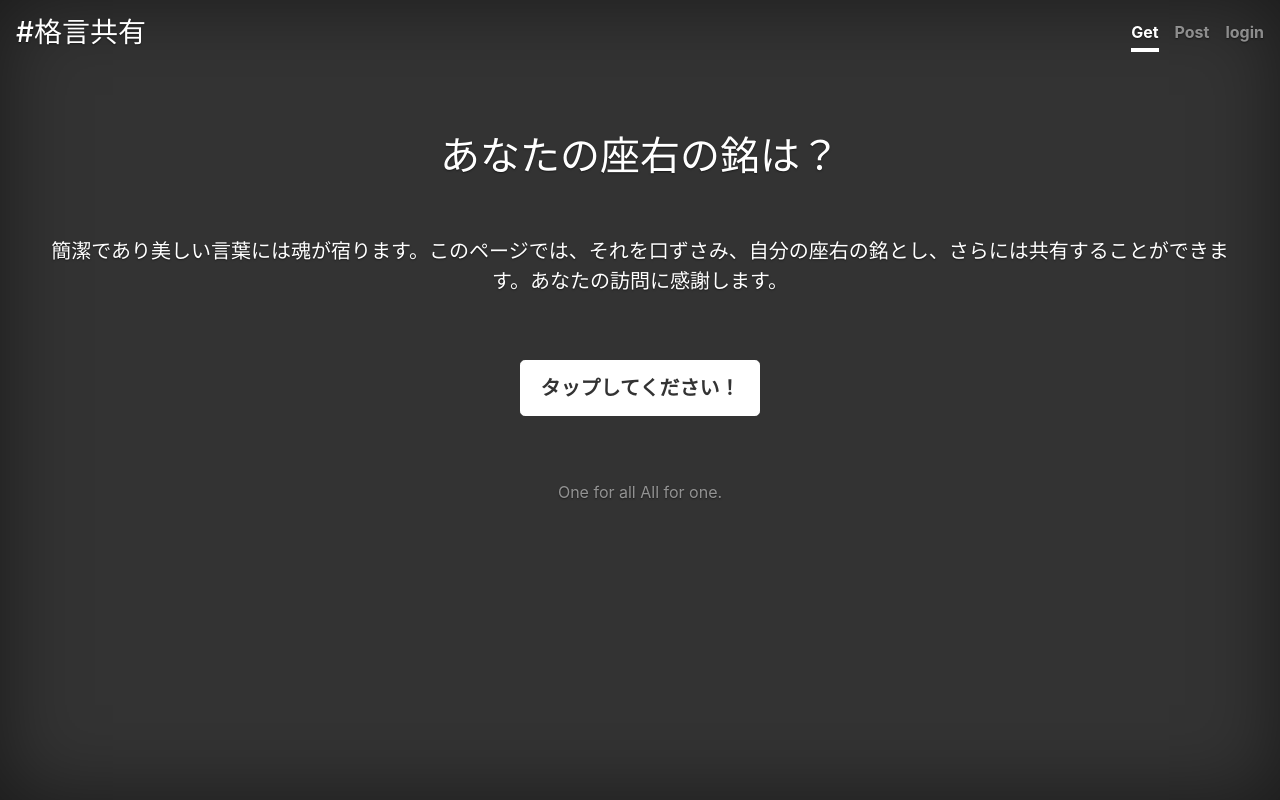
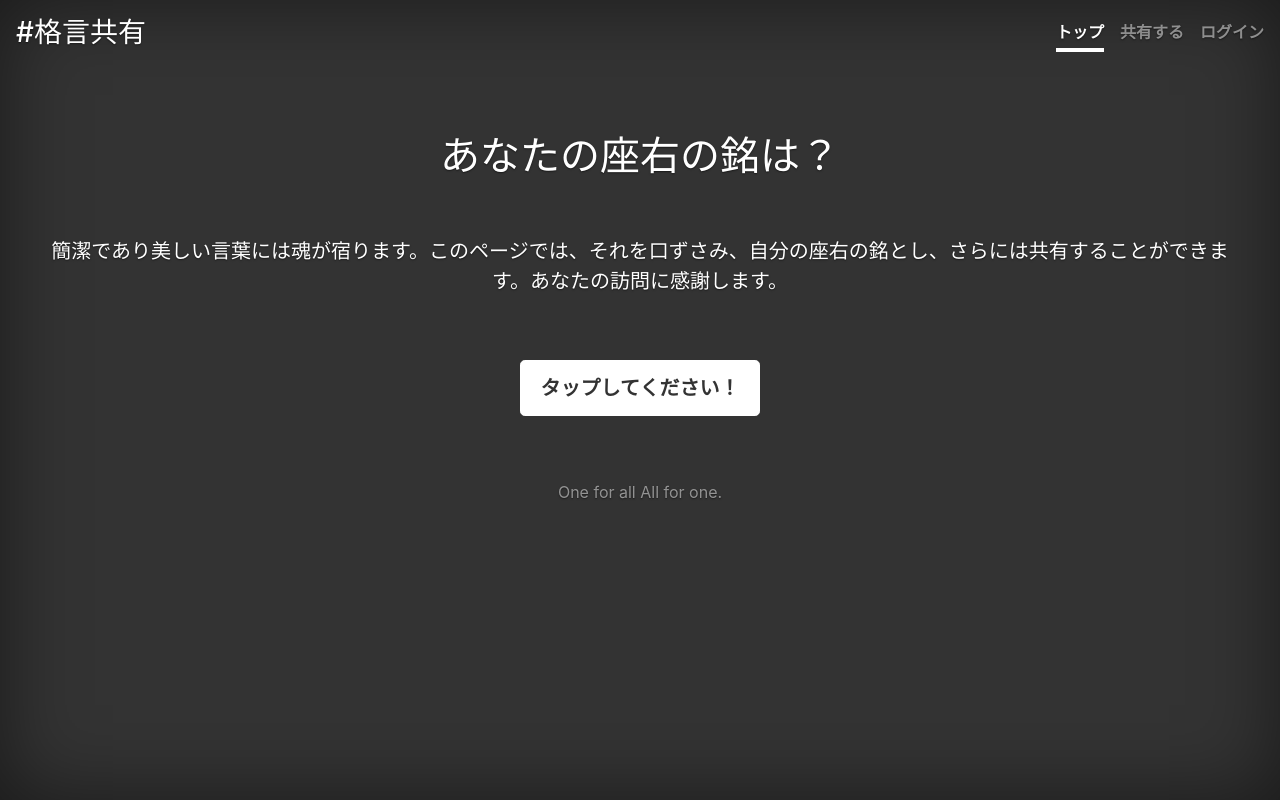
Before and after one commit to oba618/docker-flask, a Flask app: page / in a window 1280 px wide. Run offline with Flask 2, Linux system fonts and the light colour scheme; some libraries are stand-ins or nearby versions.

Commit message:
Improve screen appearance
画面の見せ方向上の修正

```diff
--- a/app/static/js/common/const.js
+++ b/app/static/js/common/const.js
@@ -1,6 +1,12 @@
 export class Const {
+    // 本番環境
     static BASE_URL = "https://nh8oknhn04.execute-api.ap-northeast-1.amazonaws.com";
     static STAGE = "dev";
+
+    // 開発環境
+    // static BASE_URL = "https://w5yzvhezxg.execute-api.ap-northeast-1.amazonaws.com";
+    // static STAGE = "to";
+
     static BASE_PATH = [this.BASE_URL, this.STAGE].join("/");
     static TWITTER_SHARE_URL = "https://twitter.com/share?ref_src=twsrc%5Etfw";
     static TWITTER_WIDGETS_URL = "https://platform.twitter.com/widgets.js";
--- a/app/static/js/layout.js
+++ b/app/static/js/layout.js
@@ -8,7 +8,7 @@ $(window).load(function(){
          * ログインリンクを変更
          */
         let navId = document.getElementById("navSession");
-        navId.innerHTML = "Setting";
+        navId.innerHTML = "設定";
 
         let newHref = navId.getAttribute('href').replace('login', 'setting');
         navId.setAttribute('href', newHref);
--- a/app/templates/index.html
+++ b/app/templates/index.html
@@ -5,6 +5,9 @@
         <h1 class="cover-heading">あなたの座右の銘は？</h1>
         <p class="lead pb-5">
             簡潔であり美しい言葉には魂が宿ります。このページでは、それを口ずさみ、自分の座右の銘とし、さらには共有することができます。あなたの訪問に感謝します。
+        </p>
+        <p class="">
+            <a href="#" id="getAdageButton" class="btn btn-lg btn-secondary">タップしてください！</a>
         </p>
         <div id="adageId" hidden></div>
         <div id="firstView" hidden>
@@ -23,9 +26,6 @@
                 </div>
             </div>
         </div>
-        <p class="">
-            <a href="#" id="getAdageButton" class="btn btn-lg btn-secondary">タップしてください！</a>
-        </p>
     </main>
 
 {% endblock %}
--- a/app/templates/layout.html
+++ b/app/templates/layout.html
@@ -22,9 +22,9 @@
                 <a href="/">#格言共有</a>
             </h3>
             <nav class="nav nav-masthead justify-content-center">
-                <a id="navGet" class="nav-link" href="/">Get</a>
-                <a id="navPost" class="nav-link" href="/adage/post">Post</a>
-                <a id="navSession" class="nav-link" href="/user/login">login</a>
+                <a id="navGet" class="nav-link" href="/">トップ</a>
+                <a id="navPost" class="nav-link" href="/adage/post">共有する</a>
+                <a id="navSession" class="nav-link" href="/user/login">ログイン</a>
             </nav>
         </div>
     </header>
```
